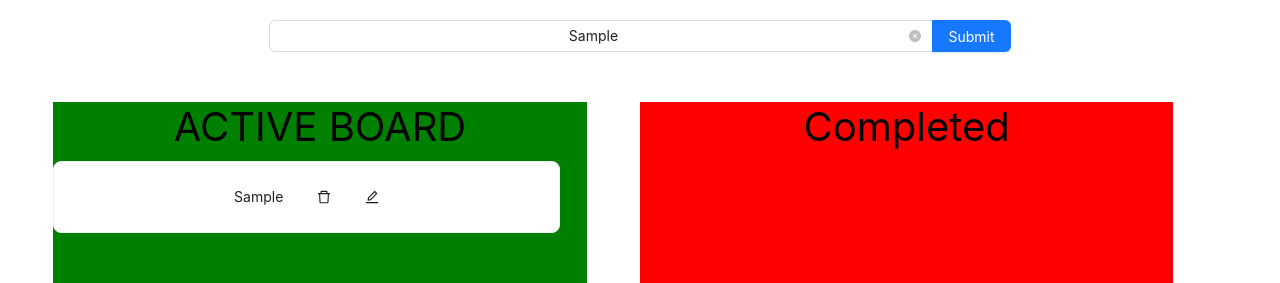
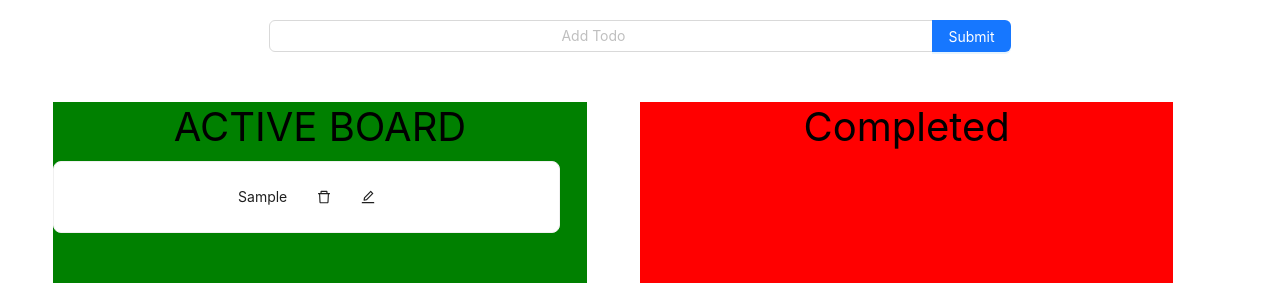
Before and after one commit to niloaydin/mental-arts-project, a React (Create React App) app: page / in a window 1280 px wide. Both pictures are taken after typing "Sample" into the empty fields and a click on the button "Submit". Shown: the top 283 px of the page. Built offline with nearby package versions, Linux system fonts and the light colour scheme.

Commit message:
Add update todos

```diff
--- a/src/App.js
+++ b/src/App.js
@@ -1,57 +1,16 @@
-import React, { useState } from 'react';
-import './App.css';
+import React, { useState } from "react";
+import "./App.css";
 // import 'antd/dist/reset.css';
-import TodoForm from "./Components/TodoForm"
-import EditTodoForm from "./Components/EditTodoForm"
-import TodoList from "./Components/TodoList"
-
+import TodoForm from "./Components/TodoForm";
+import TodoList from "./Components/TodoList";
 
 function App() {
-  const [todos, setTodos] = useState([])
-  const [editedTask, setEditedTask] = useState("")
-  const [input, setInput] = useState("")
-  const [isEditing, setIsEditing] = useState(false)
-
-
-  const addTodos = (todo) => {
-    if (!todo.text || /^\s*$/.test(todo.text)) {
-      return
-    }
-    // console.log("BB", todo)
-    const newTodos = [todo, ...todos]
-    console.log("AAAA")
-    setTodos(newTodos.sort((a, b) => a.time - b.time))
-  }
-
-  const removeTodo = (id) => {
-    const newTodoArray = [...todos].filter(todo => todo.id !== id)
-    console.log("AMJAD", newTodoArray)
-    setTodos(newTodoArray)
-  }
-
-  const updateTask = (todo) => {
-    setEditedTask(prev => prev.map(t => (
-      t.id === todo.id ? { ...t, text: todo.text } : t
-    )))
-    //close the edit modal
-  }
-
-  const enterEditMode = (task) => {
-    setEditedTask(task)
-    setIsEditing(true)
-  }
-
-
+  const [todos, setTodos] = useState([]);
 
   return (
     <div className="App">
-      {isEditing ?
-        <EditTodoForm setIsEditing={setIsEditing} editedTask={editedTask} updateTask={updateTask} isEditing={isEditing} />
-        :
-        <TodoForm todos={todos} input={input} setInput={setInput} setTodos={setTodos} addTodos={addTodos} />
-      }
-
-      <TodoList todos={todos} input={input} setInput={setInput} setTodos={setTodos} removeTodo={removeTodo} editedTask={editedTask} updateTask={updateTask} enterEditMode={enterEditMode} />
+      <TodoForm todos={todos} setTodos={setTodos} />
+      <TodoList todos={todos} setTodos={setTodos} />
     </div>
   );
 }
--- a/src/Components/TodoForm.js
+++ b/src/Components/TodoForm.js
@@ -1,40 +1,48 @@
-import React from 'react'
-import { Input, Button, Form } from 'antd';
-import "./Css/TodoForm.css"
+import React, { useState } from "react";
+import { Input, Button, Form } from "antd";
+import "./Css/TodoForm.css";
 
-
-const TodoForm = ({ input, setInput, addTodos, setTodos }) => {
-
+const TodoForm = ({ todos, setTodos }) => {
+    const [input, setInput] = useState("");
     const [form] = Form.useForm();
 
+    const addTodos = (todo) => {
+        if (!todo.text || /^\s*$/.test(todo.text)) return;
+        const newTodos = [todo, ...todos];
+        setTodos(newTodos);
+    };
 
     const handleChange = (event) => {
-        setInput(event.target.value)
-    }
+        setInput(event.target.value);
+    };
 
+    const handleSubmit = () => {
+        addTodos({
+            id: Math.floor(Math.random() * 10000),
+            text: input,
+            time: new Date(),
+        });
+        setInput("")
+    };
 
-    const handleSubmit = (e) => {
-        e.preventDefault()
-
-        addTodos({
-
-            id: Math.floor(Math.random() * 10000), text: input, time: Date.now()
-        })
-
-
-    }
     return (
-        <div className='todo_form_container'>
+        <div className="todo_form_container">
             <Form form={form} layout="vertical">
                 <Input.Group compact>
-                    <Input style={{ width: '50%' }} placeholder="Add Todo" allowClear value={input} onChange={handleChange} />
-                    <Button type="primary" onClick={handleSubmit}> Submit</Button>
+                    <Input
+                        style={{ width: "50%" }}
+                        placeholder="Add Todo"
+                        allowClear
+                        value={input}
+                        onChange={handleChange}
+                    />
+                    <Button type="primary" onClick={handleSubmit}>
+                        Submit
+                    </Button>
                 </Input.Group>
             </Form>
+        </div>
+    );
+};
 
-
-        </div>
-    )
-}
-
-export default TodoForm
+export default TodoForm;
--- a/src/Components/TodoItem.js
+++ b/src/Components/TodoItem.js
@@ -1,22 +1,78 @@
-import React from 'react'
-import { Card } from 'antd';
-import { DeleteOutlined, EditOutlined } from '@ant-design/icons'
+import React, { useState } from "react";
+import { Button, Card, Input } from "antd";
+import { DeleteOutlined, EditOutlined } from "@ant-design/icons";
 
-const TodoItem = ({ todos, removeTodo, updateTask, editedTask, enterEditMode }) => {
+const TodoItem = ({ todos, setTodos }) => {
+    const [input, setInput] = useState("");
+    const [edit, setEdit] = useState({
+        id: null,
+    });
 
+    const handleDelete = (id) => {
+        const newTodoArray = [...todos].filter((todo) => todo.id !== id);
+        setTodos(newTodoArray);
+    };
 
-    return todos.map((todo) => (
-        <div>
+    const updateTodo = () => {
+        const editedTodoList = [...todos].map((todo) => {
+            if (!input || /^\s*$/.test(input)) return todo;
 
-            <Card key={todo.id} style={{ width: "95%", margin: "10px 0px 10px 0px", }}> {todo.text} <DeleteOutlined onClick={() => removeTodo(todo.id)} style={{ marginLeft: "30px", size: "40px" }} /> <EditOutlined style={{ marginLeft: "30px", size: "40px" }} onClick={() => enterEditMode(todo)} /></Card>
-            {/* <Input.Group compact>
-                    <Input style={{ width: '50%' }} placeholder="Add Todo" allowClear value={input} onChange={handleChange} />
-                    <Button type="primary" onClick={() => console.log("geliorr")}> Submit</Button>
-                </Input.Group> */}
+            if (todo.id === edit.id) {
+                return (todo = { ...todo, text: input });
+            }
+            return todo;
+        });
 
-        </div >
-    ))
-}
+        setTodos(editedTodoList);
+    };
 
+    const handleChange = (event) => {
+        setInput(event.target.value);
+    };
 
-export default TodoItem
+    const handleEdit = () => {
+        updateTodo();
+        setEdit({
+            id: null,
+        });
+        setInput("");
+    };
+
+    return todos.map((todo) => {
+        if (todo.id === edit.id) {
+            return (
+                <React.Fragment key={todo.id}>
+                    <Input.Group compact>
+                        <Input
+                            style={{ width: "50%" }}
+                            defaultValue={todo.text}
+                            onChange={handleChange}
+                        />
+                        <Button type="primary" onClick={handleEdit}>
+                            Edit
+                        </Button>
+                    </Input.Group>
+                </React.Fragment>
+            );
+        }
+        return (
+            <React.Fragment key={todo.id}>
+                <Card style={{ width: "95%", margin: "10px 0px 10px 0px" }}>
+                    {todo.text}
+                    <DeleteOutlined
+                        onClick={() => handleDelete(todo.id)}
+                        style={{ marginLeft: "30px", size: "40px" }}
+                    />
+                    <EditOutlined
+                        style={{ marginLeft: "30px", size: "40px" }}
+                        onClick={() => {
+                            setEdit({ id: todo.id });
+                        }}
+                    />
+                </Card>
+            </React.Fragment>
+        );
+    });
+};
+
+export default TodoItem;
--- a/src/Components/TodoList.js
+++ b/src/Components/TodoList.js
@@ -1,40 +1,22 @@
-import React from 'react'
-import "./Css/TodoList.css"
-import { Col, Row } from 'antd';
-import TodoItem from "./TodoItem"
+import React from "react";
+import "./Css/TodoList.css";
+import { Col, Row } from "antd";
+import TodoItem from "./TodoItem";
 
-
-
-const TodoList = ({ todos, setTodos, removeTodo, enterEditMode }) => {
-
-    // const updateTodo = (id, newValue) => {
-    //     if (!newValue.text || /^\s*$/.test(newValue.text)) {
-    //         return
-    //     }
-
-    //     setTodos(prev => prev.map(item => (item.id === id ? newValue : item)))
-    // }
-
+const TodoList = ({ todos, setTodos }) => {
     return (
         <div className="todo_list_container">
             <Row>
                 <Col span={10} offset={1} className="active_todo_board">
                     ACTIVE BOARD
+                    <TodoItem todos={todos} setTodos={setTodos} />
+                </Col>
+                <Col span={10} offset={1} className="completed_todo_board">
+                    Completed
+                </Col>
+            </Row>
+        </div>
+    );
+};
 
-                    <TodoItem todos={todos} removeTodo={removeTodo} enterEditMode={enterEditMode} />
-
-
-
-                </Col>
-                <Col span={10} offset={1} className="completed_todo_board"> Completed</Col>
-
-            </Row>
-
-        </div>
-    )
-
-
-}
-
-
-export default TodoList
+export default TodoList;
```
